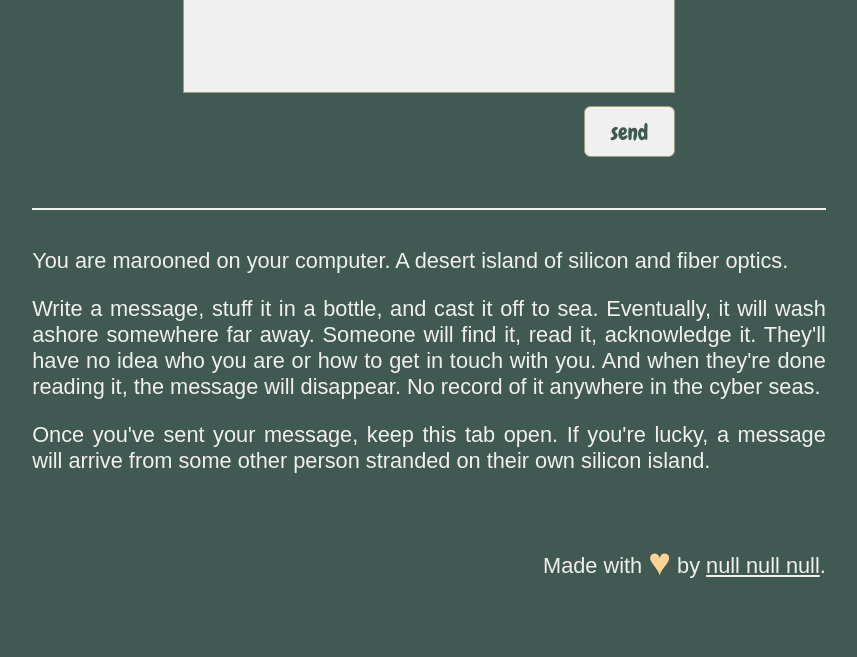
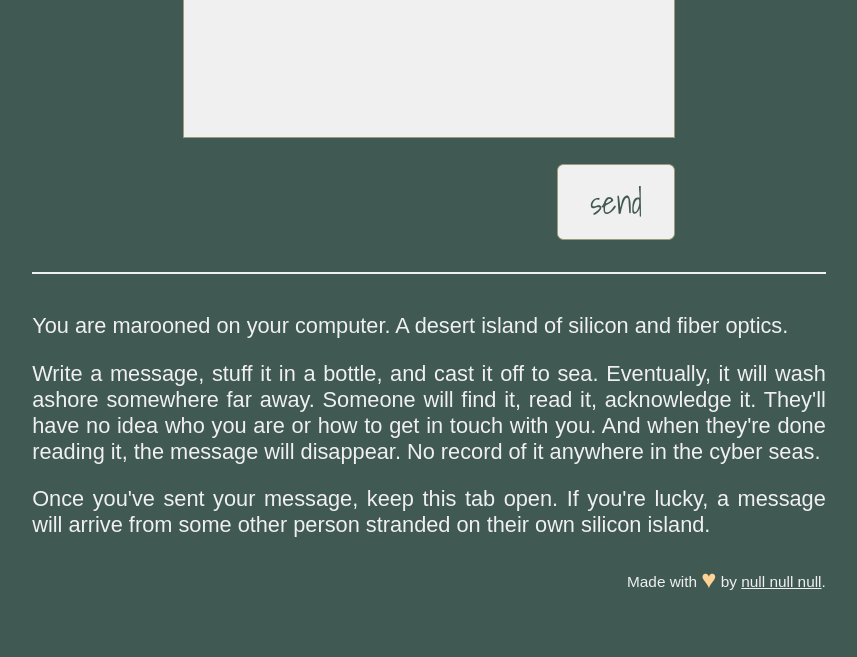
Before and after one commit to briarsweetbriar/bottled, a website: page public/index.html in a window 1280 px wide. Shown: the part 325-982 px from the top of the page, without its empty margins (211-1068 px from the left). Drawn offline with Linux system fonts and the light colour scheme; a script that the page names is missing.

Commit message:
further css tweaks

```diff
--- a/public/assets/stylesheets/main.css
+++ b/public/assets/stylesheets/main.css
@@ -1,5 +1,6 @@
-@import url(http://fonts.googleapis.com/css?family=Chewy);
+@import url(http://fonts.googleapis.com/css?family=Shadows+Into+Light);
 @import url(http://fonts.googleapis.com/css?family=Comfortaa);
+
 body{
   font-family: "Comfortaa" sans-serif;
   font-size: 1.7vw;
@@ -16,13 +17,14 @@ body{
 }
 
 .alt-font{
-  font-family: 'Chewy', cursive;
+  font-family: 'Shadows Into Light', cursive;
 }
 
 .bottled-title{
-  margin: 0 0 1vw;
+  margin: 0;
   font-size: 15vw;
   text-align: center;
+  letter-spacing: .7vw;
 }
 
 .golden-width{
@@ -40,11 +42,12 @@ body{
 .toss-button{
   position: absolute;
   right: 0;
-  bottom: -5vw;
-  height: 4vw;
+  bottom: -8vw;
+  height: 6vw;
   display: block;
-  padding: 1vw 2vw;
+  padding: 0 2.5vw;
   border-radius: .5vw;
+  font-size: 2.5vw;
 }
 
 .light-background{
@@ -78,22 +81,12 @@ body{
 }
 
 .fancy-hr{
-  margin: 9vw 0 3vw;
-    padding: 0;
-    border: none;
-    border-top: .2vw double #f0f0f0;
-    color: #f0f0f0;
-    text-align: center;
-}
-
-.fancy-hr:after {
-    content: ". . .";
-    display: inline-block;
-    position: relative;
-    top: -2.4vw;
-    font-size: 3vw;
-    padding: 0 1vw;
-    background: #405952;
+  margin: 10.5vw 0 3vw;
+  padding: 0;
+  border: none;
+  border-top: .2vw double #f0f0f0;
+  color: #f0f0f0;
+  text-align: center;
 }
 
 .about{
@@ -103,7 +96,8 @@ body{
 
 .by-line{
   text-align: right;
-  margin-top: 5vw;
+  margin-top: 2vw;
+  font-size: 1.2vw;
 }
 
 .by-line a{
@@ -112,8 +106,8 @@ body{
 
 .heart{
   position: relative;
-  top: .2vw;
-  font-size: 3vw;
+  top: .1vw;
+  font-size: 2vw;
   color: #FFD393;
 }
 
@@ -156,10 +150,8 @@ body{
     border-width: 1.2vw;
   }
 
-  .fancy-hr:after{
-    font-size: 9vw;
-    width: 12vw;
-    top: -7.5vw;
+  .by-line{
+    font-size: 3vw;
   }
 
   .heart{
```
